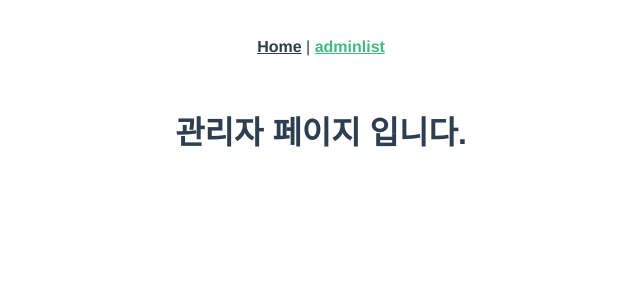
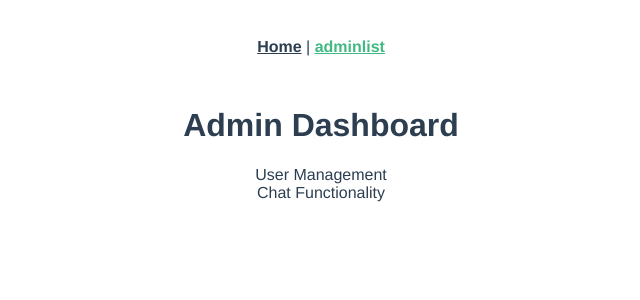
Before and after one commit to team-nurim/nurim-plus-view, a Vue app: page /adminlist in a window 1280 px wide. Shown: the top 300 px of the page, without its empty margins (319-959 px from the left). Built offline with nearby package versions, Linux system fonts and the light colour scheme.

Commit message:
-bootstrap first-

```diff
--- a/src/views/AdminList.vue
+++ b/src/views/AdminList.vue
@@ -1,5 +1,70 @@
 <template>
-  <div class="adminlist">
-   <h1>관리자 페이지 입니다.</h1>
-  </div>
+<!DOCTYPE html>
+<html lang="en">
+<head>
+    <meta charset="UTF-8">
+    <meta name="viewport" content="width=device-width, initial-scale=1.0">
+    <title>Admin Page</title>
+    <!-- 부트스트랩 CSS 링크 추가 -->
+    <link href="https://cdn.jsdelivr.net/npm/bootstrap@5.3.0-alpha1/dist/css/bootstrap.min.css" rel="stylesheet" integrity="sha384-+0tjcO1lCWheBWTvivHQxL9aZ2zZ5aWGuXMpv7g6Aoz87NMjK0E8c5ewWPUT6o4" crossorigin="anonymous">
+    <!-- 여기에 사용할 CSS 파일 링크 추가 -->
+
+    <!-- 여기에 추가적인 헤더 요소를 추가할 수 있습니다. -->
+</head>
+<body>
+    <div class="container">
+        <h1 class="mt-5 mb-4">Admin Dashboard</h1>
+        <!-- 여기에 관리자 페이지의 다양한 섹션과 요소를 추가할 수 있습니다. -->
+        <!-- 예시: 사용자 관리, 채팅 기능, 통계 및 리포트, 설정 등 -->
+
+        <!-- 예시: 사용자 관리 섹션 -->
+        <div class="card mb-4">
+            <div class="card-header">
+                User Management
+            </div>
+            <div class="card-body">
+                <!-- 사용자 관리 기능 추가 -->
+                <!-- 예시: 사용자 목록 표시, 사용자 추가/편집/삭제 기능 제공 -->
+            </div>
+        </div>
+
+        <!-- 예시: 채팅 기능 섹션 -->
+        <div class="card mb-4">
+            <div class="card-header">
+                Chat Functionality
+            </div>
+            <div class="card-body">
+                <!-- 채팅 기능 추가 -->
+                <!-- 예시: 실시간 채팅 창, 메시지 전송 기능 제공 -->
+            </div>
+        </div>
+
+        <!-- 추가적인 섹션 및 요소를 필요에 따라 추가할 수 있습니다. -->
+    </div>
+
+</body>
+</html>
 </template>
+
+<script>
+// eslint-disable-next-line
+/* eslint-disable */
+export default {
+    // 다른 컴포넌트 옵션들...
+
+    mounted() {
+        // 외부 스크립트 로드
+        const script1 = document.createElement('script');
+        script1.src = "https://cdn.jsdelivr.net/npm/@popperjs/core@2.11.6/dist/umd/popper.min.js";
+        script1.integrity = "sha384-f4qMEXf+Q4ZVs+ROA3Uq7xZWPhsDlnD4FoU9z9pve5Ywz1Lk0B2E0N/hRT4TdgyJ";
+        script1.crossorigin = "anonymous";
+        document.body.appendChild(script1);
+
+        const script2 = document.createElement('script');
+        script2.src = "https://cdn.jsdelivr.net/npm/bootstrap@5.3.0-alpha1/dist/js/bootstrap.min.js";
+        script2.integrity = "sha384-F59oV3yvvlV5Iip6F25sjJRz6VJ17wDZS6v0MIV9G3IvptF4i5JF9C0qRa3RqE3U";
+        script2.crossorigin = "anonymous";
+        document.body.appendChild(script2);
+    }
+}
+</script>
```
